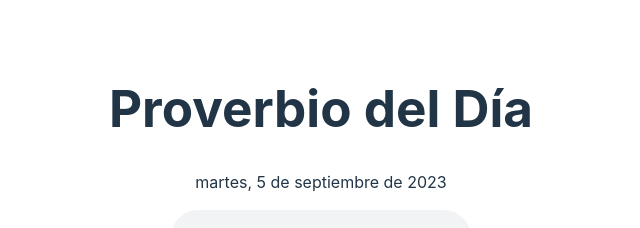
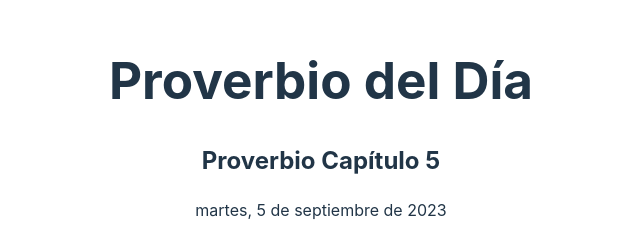
Before and after one commit to Sergioaorozco/Proverbios-Redil, a Vue app: page / in a window 1280 px wide. Shown: the part 242-470 px from the top of the page, without its empty margins (319-959 px from the left). Built offline with nearby package versions, Linux system fonts and the light colour scheme; what vue-plyr would draw is missing.

Commit message:
Correct source to improve functionality

```diff
--- a/src/App.vue
+++ b/src/App.vue
@@ -1,6 +1,7 @@
 <template>
   <div>
     <h1>Proverbio del Día</h1>
+    <h2>Proverbio Capítulo {{ date.getDate() }}</h2>
     <p>{{ formattedDate }}</p>
     <vue-plyr>
       <audio controls playsinline>
```
